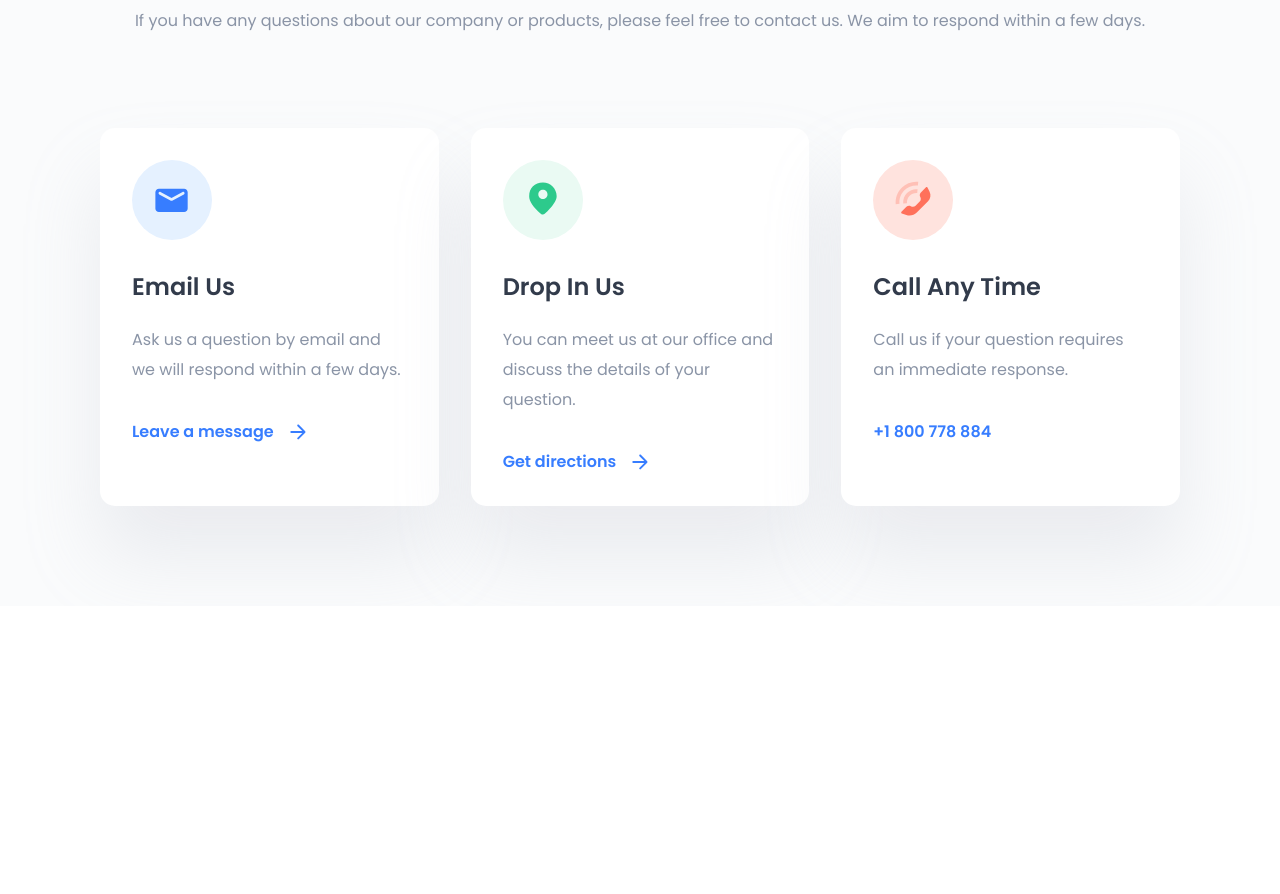
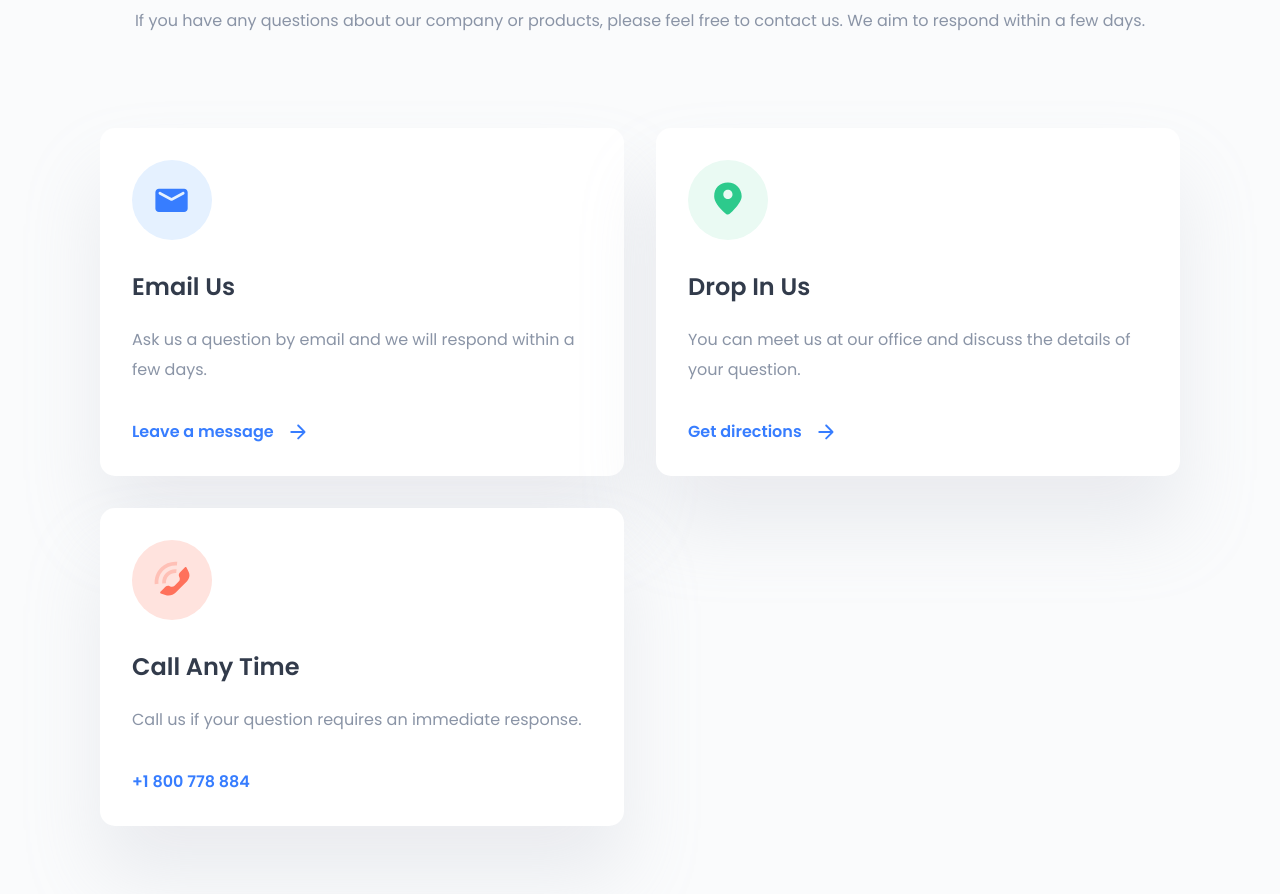
Before and after one commit to kulievdev/career-website, a plain HTML site: page index.html in a window 1280 px wide. Shown: the part 5254-6148 px from the top of the page. Before the commit the page ends 5860 px from the top, so only its background shows below. Drawn offline with Linux system fonts and the light colour scheme; files whose address does not match are found by name.

Commit message:
Fix box for responsiveness

```diff
--- a/styles/styles.css
+++ b/styles/styles.css
@@ -237,7 +237,7 @@
     gap: 32px;
 }
 
-@media (max-width: 900px) {
+@media (max-width: 950px) {
     .service-section__4rectangles {
         display: flex;
         flex-direction: column;
@@ -561,7 +561,14 @@
     gap: 32px;
 }
 
-@media (max-width: 1023px) {
+@media (max-width: 1439px) {
+    .contact-section__3rectangles {
+        display: grid;
+        grid-template-columns: repeat(2, minmax(0, 1fr));
+    }
+}
+
+@media (max-width: 950px) {
     .contact-section__3rectangles {
         display: flex;
         flex-direction: column;
```
